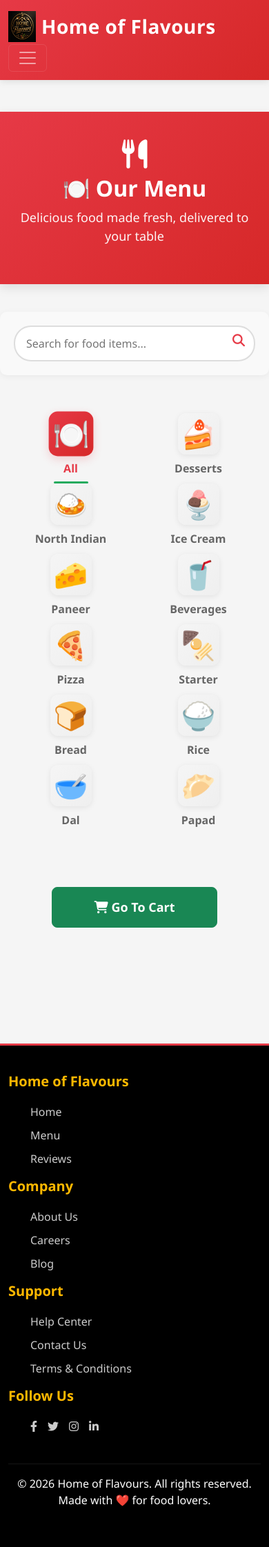
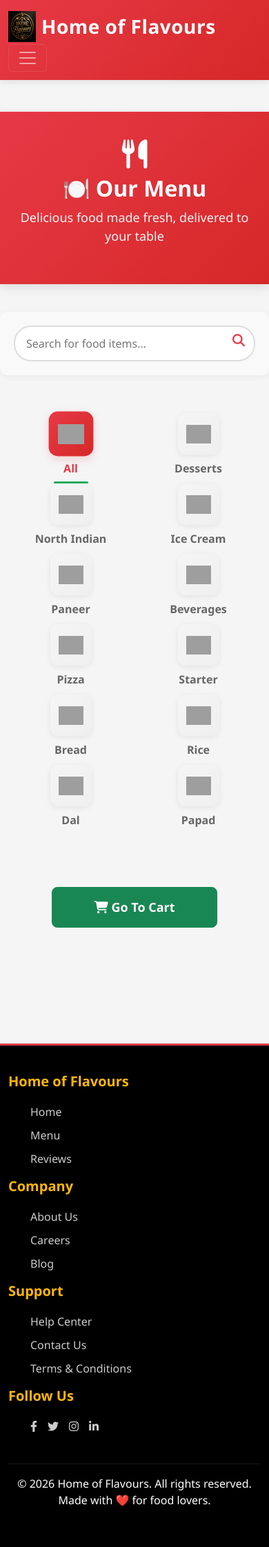
Before and after one commit to Vishal67th/Order-food-using-QR_code-main, a Django app: template templates/menu.html in a window 390 px wide. Shown: the whole page at 69% size. Run offline with Django 3.2, Linux system fonts and the light colour scheme; the template is opened without the code that fills it, so the values that code supplies are empty; grey boxes are pictures that could not be loaded.

Commit message:
Replace emoji with PNG icons for category buttons
Updated category buttons to use PNG icons instead of emoji. Adjusted styles and added image elements for each category.

```diff
--- a/templates/menu.html
+++ b/templates/menu.html
@@ -197,6 +197,11 @@
       margin-right: auto;
     }
 
+    /* =============================================
+       CATEGORY BUTTON — PNG icon version
+       All effects (hover, active, underline) kept
+       exactly the same as the original emoji version
+    ============================================= */
     .category-btn {
       display: flex;
       flex-direction: column;
@@ -212,10 +217,10 @@
       position: relative;
     }
 
-    .category-btn::before {
-      content: '';
-      width: 80px;
-      height: 80px;
+    /* The icon wrapper replaces the ::before pseudo-element */
+    .cat-icon-box {
+      width: 100px;
+      height: 100px;
       border-radius: 12px;
       background: linear-gradient(135deg, #f5f5f5 0%, #efefef 100%);
       display: flex;
@@ -223,32 +228,28 @@
       justify-content: center;
       transition: all 0.3s ease;
       box-shadow: 0 2px 8px rgba(0,0,0,0.08);
-      font-size: 40px;
     }
 
-    .category-btn:nth-child(1)::before { content: '🍽️'; }
-    .category-btn:nth-child(2)::before { content: '🍰'; }
-    .category-btn:nth-child(3)::before { content: '🍛'; }
-    .category-btn:nth-child(4)::before { content: '🍨'; }
-    .category-btn:nth-child(5)::before { content: '🧀'; }
-    .category-btn:nth-child(6)::before { content: '🥤'; }
-    .category-btn:nth-child(7)::before { content: '🍕'; }
-    .category-btn:nth-child(8)::before { content: '🍢'; }
-    .category-btn:nth-child(9)::before { content: '🍞'; }
-    .category-btn:nth-child(10)::before { content: '🍚'; }
-    .category-btn:nth-child(11)::before { content: '🥣'; }
-    .category-btn:nth-child(12)::before { content: '🥟'; }
+    .cat-icon-box img {
+      width: 100px;
+      height: 100px;
+      object-fit: contain;
+      transition: all 0.3s ease;
+    }
 
-    .category-btn:hover::before,
-    .category-btn.active::before {
+    /* Hover & active: red background on icon box — same as original */
+    .category-btn:hover .cat-icon-box,
+    .category-btn.active .cat-icon-box {
       background: linear-gradient(135deg, #e63946 0%, #d62828 100%);
       box-shadow: 0 4px 12px rgba(230,57,70,0.2);
       transform: scale(1.08);
     }
 
+    /* Label color change on hover/active — same as original */
     .category-btn:hover,
     .category-btn.active { color: #e63946; font-weight: 700; }
 
+    /* Green underline on active — same as original */
     .category-btn.active::after {
       content: '';
       position: absolute;
@@ -261,6 +262,9 @@
       margin: 0 auto;
       width: 50px;
     }
+
+    /* Suppress old ::before so nothing conflicts */
+    .category-btn::before { display: none !important; }
 
     .menu-grid {
       display: grid;
@@ -412,7 +416,8 @@
 
     @media (max-width: 480px) {
       .category-filter { grid-template-columns: repeat(2, 1fr); gap: 10px; }
-      .category-btn::before { width: 60px; height: 60px; }
+      .cat-icon-box { width: 60px; height: 60px; }
+      .cat-icon-box img { width: 36px; height: 36px; }
     }
 </style>
 
@@ -431,27 +436,99 @@
   </div>
 </div>
 
-<!-- ✅ FIX: All data-category values are lowercase to match DB values -->
+<!-- Category Filter — PNG icons, same effects as before -->
 <div class="category-filter" id="categoryFilter">
-  <button class="category-btn active" data-category="all"> All</button>
-  <button class="category-btn" data-category="desserts"> Desserts</button>
-  <button class="category-btn" data-category="north indian"> North Indian</button>
-  <button class="category-btn" data-category="ice cream">Ice Cream</button>
-  <button class="category-btn" data-category="paneer"> Paneer</button>
-  <button class="category-btn" data-category="beverages"> Beverages</button>
-  <button class="category-btn" data-category="pizza"> Pizza</button>
-  <button class="category-btn" data-category="starter"> Starter</button>
-  <button class="category-btn" data-category="bread"> Bread</button>
-  <button class="category-btn" data-category="rice"> Rice</button>
-  <button class="category-btn" data-category="dal"> Dal</button>
-  <button class="category-btn" data-category="papad"> Papad</button>
+
+  <button class="category-btn active" data-category="all">
+    <div class="cat-icon-box">
+      <img src="/static/food_icons/Plate_All.png" alt="All">
+    </div>
+    All
+  </button>
+
+  <button class="category-btn" data-category="desserts">
+    <div class="cat-icon-box">
+      <img src="/static/food_icons/Dessert_Cake.png" alt="Desserts">
+    </div>
+    Desserts
+  </button>
+
+  <button class="category-btn" data-category="north indian">
+    <div class="cat-icon-box">
+      <img src="/static/food_icons/Dal_Yellow.png" alt="North Indian">
+    </div>
+    North Indian
+  </button>
+
+  <button class="category-btn" data-category="ice cream">
+    <div class="cat-icon-box">
+      <img src="/static/food_icons/IceCream_Bowl.png" alt="Ice Cream">
+    </div>
+    Ice Cream
+  </button>
+
+  <button class="category-btn" data-category="paneer">
+    <div class="cat-icon-box">
+      <img src="/static/food_icons/Paneer.png" alt="Paneer">
+    </div>
+    Paneer
+  </button>
+
+  <button class="category-btn" data-category="beverages">
+    <div class="cat-icon-box">
+      <img src="/static/food_icons/Beverages_Drink.png" alt="Beverages">
+    </div>
+    Beverages
+  </button>
+
+  <button class="category-btn" data-category="pizza">
+    <div class="cat-icon-box">
+      <img src="/static/food_icons/Pizza.png" alt="Pizza">
+    </div>
+    Pizza
+  </button>
+
+  <button class="category-btn" data-category="starter">
+    <div class="cat-icon-box">
+      <img src="/static/food_icons/Starter_Kebab.png" alt="Starter">
+    </div>
+    Starter
+  </button>
+
+  <button class="category-btn" data-category="bread">
+    <div class="cat-icon-box">
+      <img src="/static/food_icons/Bread.png" alt="Bread">
+    </div>
+    Bread
+  </button>
+
+  <button class="category-btn" data-category="rice">
+    <div class="cat-icon-box">
+      <img src="/static/food_icons/Rice.png" alt="Rice">
+    </div>
+    Rice
+  </button>
+
+  <button class="category-btn" data-category="dal">
+    <div class="cat-icon-box">
+      <img src="/static/food_icons/Dal.png" alt="Dal">
+    </div>
+    Dal
+  </button>
+
+  <button class="category-btn" data-category="papad">
+    <div class="cat-icon-box">
+      <img src="/static/food_icons/Papad.png" alt="Papad">
+    </div>
+    Papad
+  </button>
+
 </div>
 
 <!-- Menu Grid -->
 <div class="menu-grid" id="menuGrid">
   {% for category, items in items_by_category.items %}
     {% for item in items %}
-      <!-- ✅ FIX: data-category and data-name are both lowercase for consistent JS matching -->
       <div class="food-card"
            data-category="{{ item.category|lower }}"
            data-name="{{ item.name|lower }}">
@@ -615,50 +692,41 @@
     document.head.appendChild(style);
   }
 
-  // ✅ FIX: Search now uses .toLowerCase() on both sides — case-insensitive match
   const searchInput = document.getElementById('searchInput');
   if (searchInput) {
     searchInput.addEventListener('keyup', function(e) {
       const searchTerm = e.target.value.toLowerCase().trim();
       const cards = document.querySelectorAll('.food-card');
-
       cards.forEach(card => {
-        // ✅ data-name is already lowercase from Django template
         const name = (card.dataset.name || '').toLowerCase();
         card.style.display = name.includes(searchTerm) ? '' : 'none';
       });
     });
   }
 
-  // URL params
-  const urlParams   = new URLSearchParams(window.location.search);
+  const urlParams       = new URLSearchParams(window.location.search);
   const categoryFromUrl = urlParams.get('category');
-  const tableValue  = urlParams.get('table');
+  const tableValue      = urlParams.get('table');
 
   if (tableValue) {
     localStorage.setItem('tableValue', tableValue);
   }
 
   if (categoryFromUrl) {
-    // ✅ FIX: normalize URL param to lowercase before matching button
     const categoryBtn = document.querySelector(`[data-category="${categoryFromUrl.toLowerCase()}"]`);
     if (categoryBtn) categoryBtn.click();
   }
 
-  // ✅ FIX: Category filter now normalizes both button value and card value to lowercase
   document.querySelectorAll('.category-btn').forEach(btn => {
     btn.addEventListener('click', function() {
       document.querySelectorAll('.category-btn').forEach(b => b.classList.remove('active'));
       this.classList.add('active');
 
-      // Button data-category is already lowercase
       const selectedCategory = this.dataset.category.toLowerCase();
       const cards = document.querySelectorAll('.food-card');
 
       cards.forEach(card => {
-        // ✅ card data-category is lowercase from Django template
         const cardCategory = (card.dataset.category || '').toLowerCase();
-
         if (selectedCategory === 'all' || cardCategory === selectedCategory) {
           card.style.display = '';
         } else {
```
